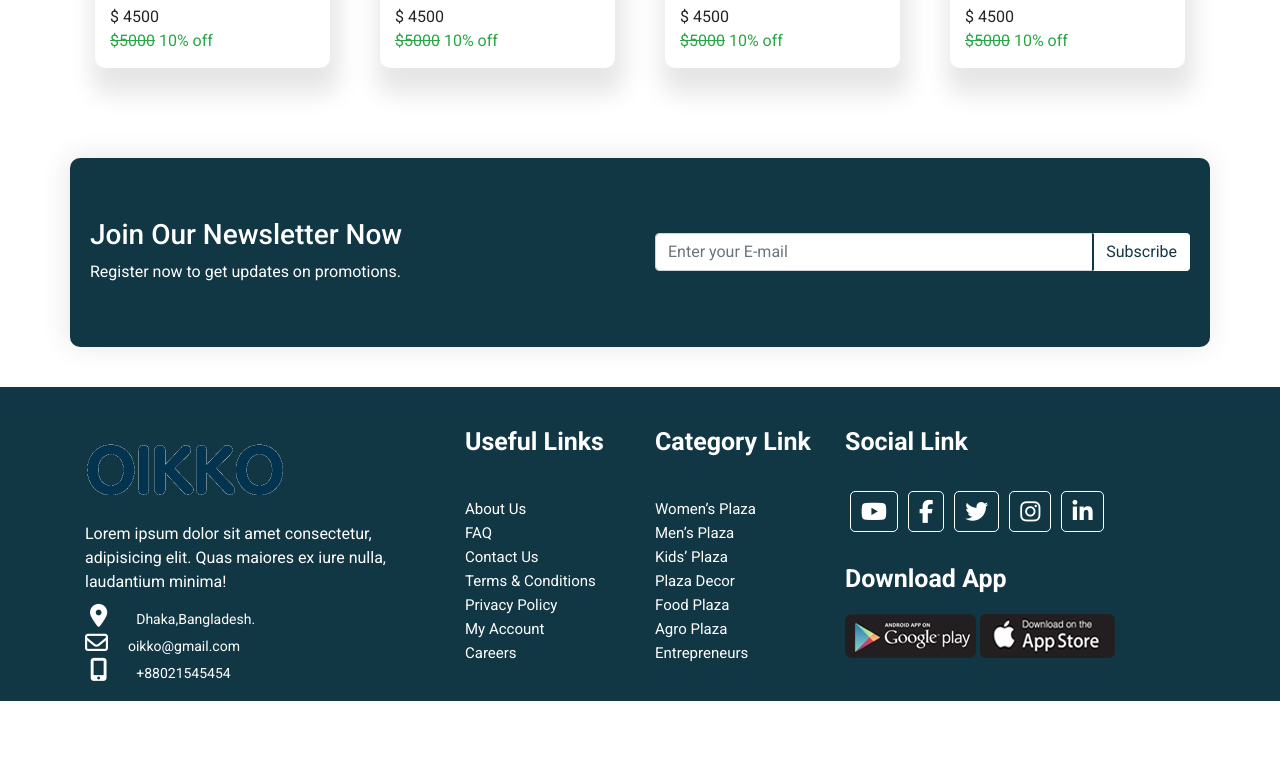
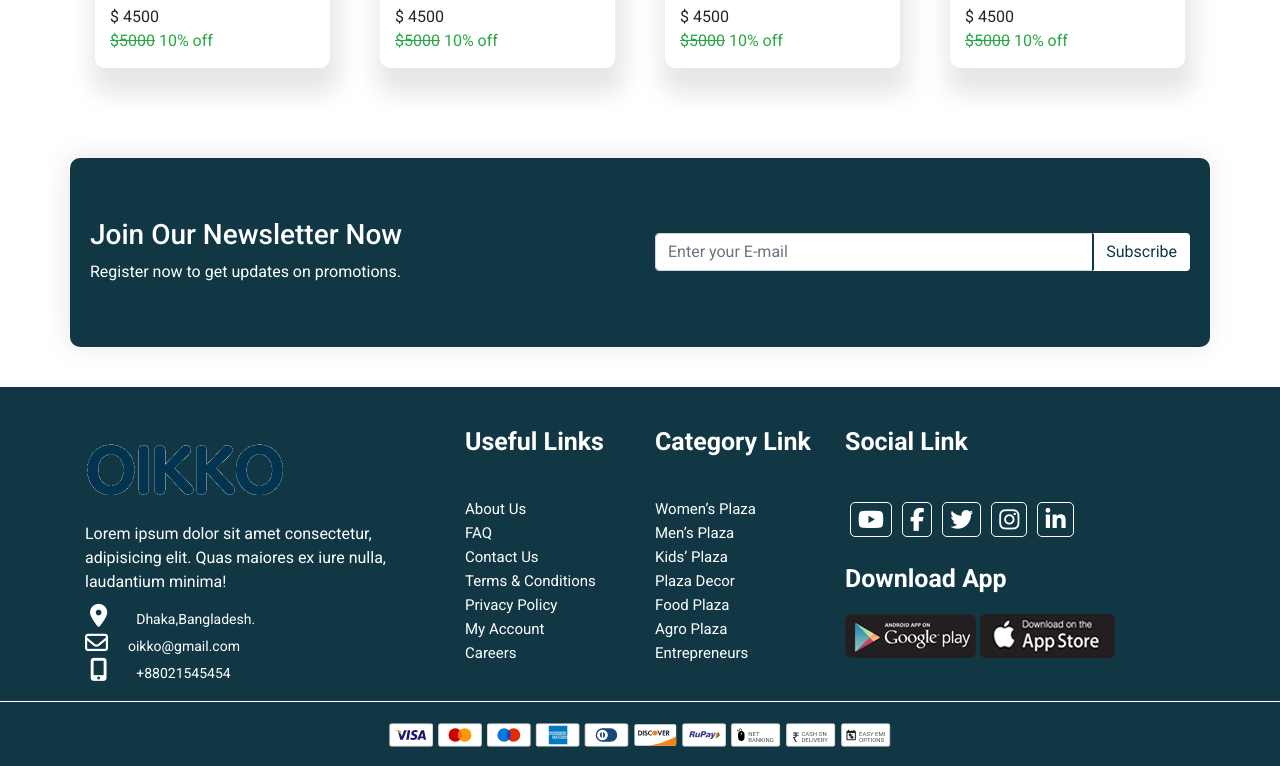
Before and after one commit to nur165024/oikko-home-desing, a plain HTML site: page index.html in a window 1280 px wide. Shown: the part 3800-4566 px from the top of the page. Before the commit the page ends 4501 px from the top, so only its background shows below. Drawn offline with nearby package versions, Linux system fonts and the light colour scheme.

Commit message:
footer bottom done

```diff
--- a/css/style.css
+++ b/css/style.css
@@ -164,6 +164,7 @@ h2{
     padding-top: 40px;
     background-color: #113745;
     color: #ffffff;
+    border-bottom: 1px solid #ffffff;
 }
 #footerSection p{
     margin: 10px 0;
@@ -205,7 +206,9 @@ h2{
     margin: 0 5px;
 }
 .someIcon ul li a{
-    padding: 10px;
+    position: relative;
+    top: 8px;
+    padding: 7px;
     border: 1px solid #ffffff;
     border-radius: 5px;
     transition: .2s;
@@ -245,3 +248,10 @@ h2{
     margin: 40px 0 20px;
 }
 /* footer section */
+/* footer bottom */
+#footerBottom{
+    padding: 20px 0;
+    background-color: #113745;
+    color: #ffffff;
+}
+/* footer bottom */
--- a/index.html
+++ b/index.html
@@ -796,6 +796,17 @@
         </div>
     </section>
     <!-- footer section -->
+    <!-- footer bottom -->
+    <section id="footerBottom">
+        <div class="container">
+            <div class="row">
+                <div class="col-md-12 text-center">
+                    <img class="img-fluid w-45 h-100" src="image/masterCart.svg" alt="">
+                </div>
+            </div>
+        </div>
+    </section>
+    <!-- footer bottom -->
     <script src="https://code.jquery.com/jquery-1.12.4.min.js"></script>
     <script src="https://cdnjs.cloudflare.com/ajax/libs/popper.js/1.12.9/umd/popper.min.js"></script>
     <script src="https://maxcdn.bootstrapcdn.com/bootstrap/4.0.0/js/bootstrap.min.js"></script>
```
